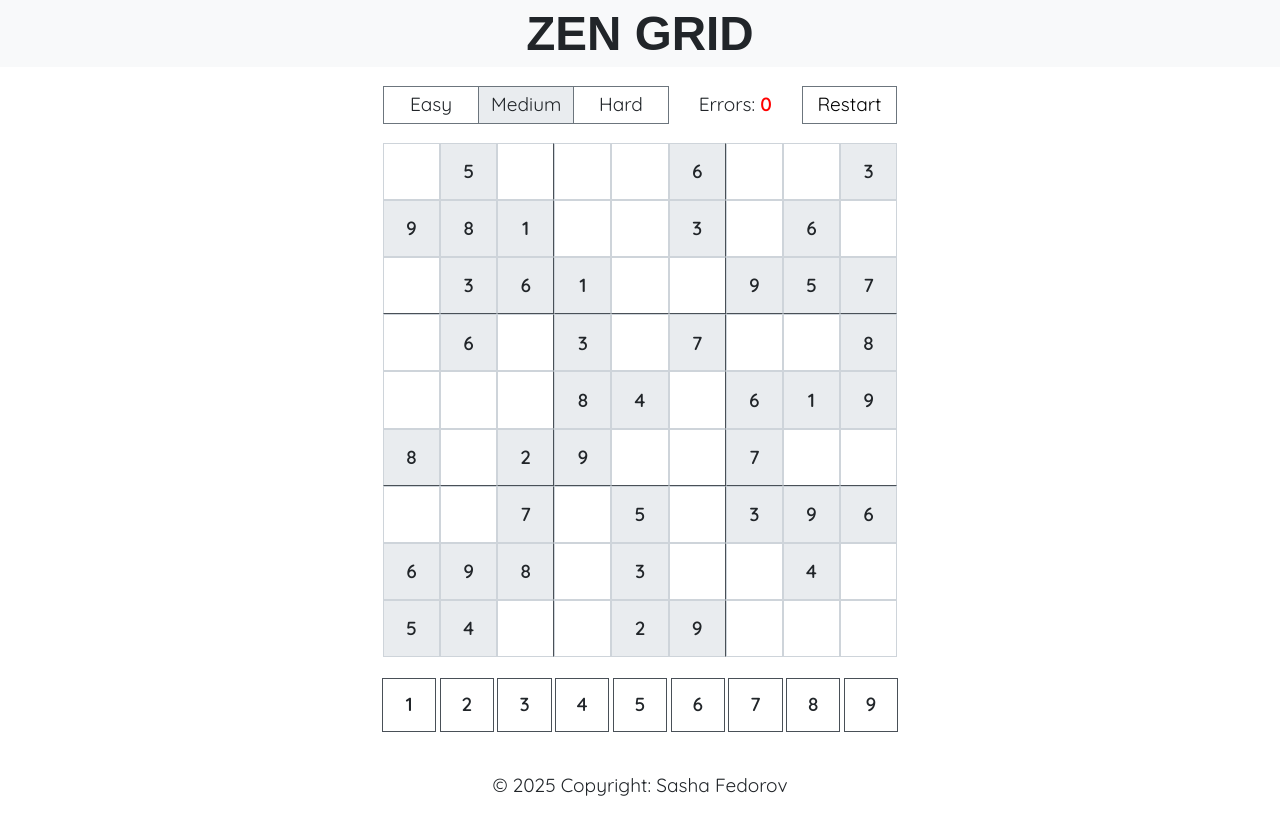
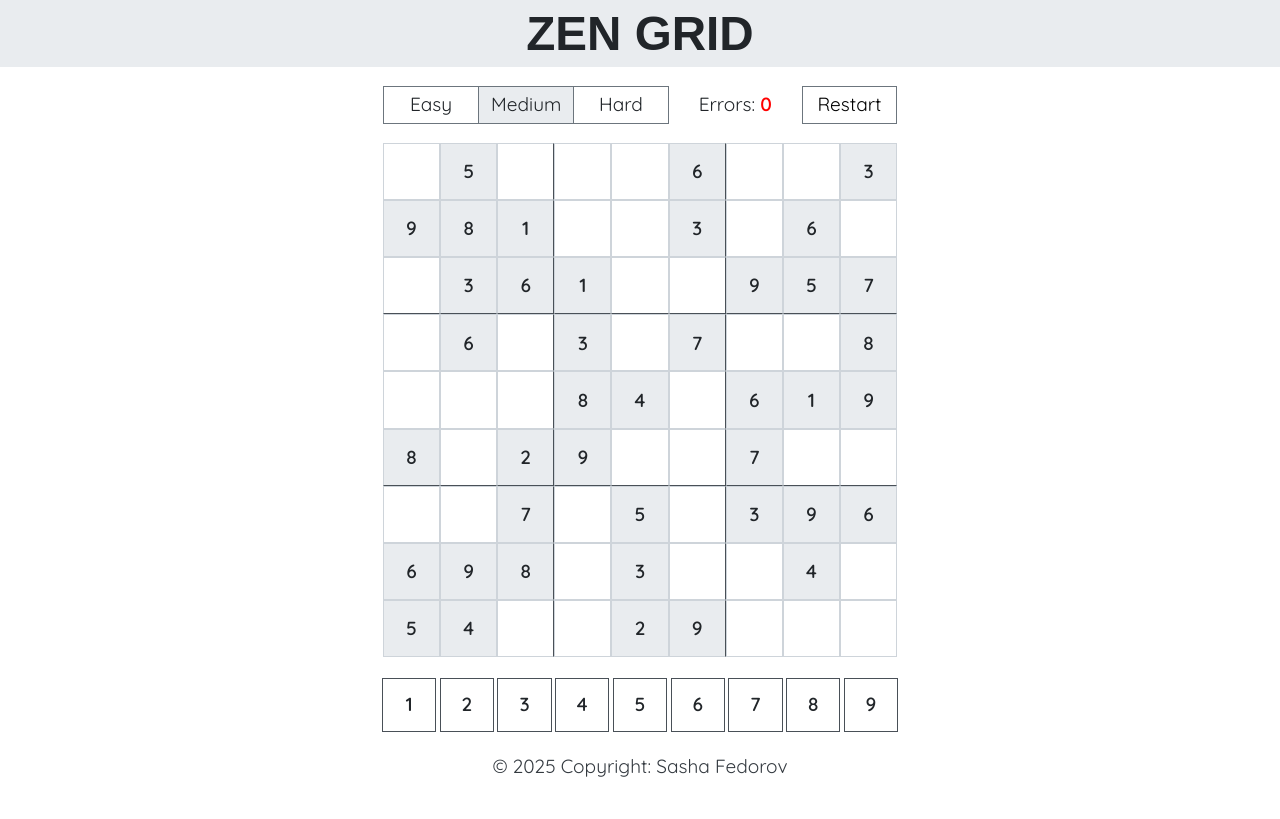
Before and after one commit to sasha-fedorov/zen-grid, a plain HTML site: page index.html in a window 1280 px wide. Drawn offline with nearby package versions, Linux system fonts and the light colour scheme; a web font is replaced by a local one.

Commit message:
Remove bootstrap styles

```diff
--- a/assets/css/style.css
+++ b/assets/css/style.css
@@ -16,6 +16,16 @@
   --gray-700: #495057;
   --gray-800: #343a40;
   --gray-900: #212529;
+}
+
+#header {
+  width: 100%;
+  background-color: var(--gray-200);
+}
+
+#footer a {
+  color: var(--gray-800);
+  text-decoration: none;
 }
 
 #controls {
--- a/index.html
+++ b/index.html
@@ -14,10 +14,8 @@
 </head>
 
 <body>
-  <header id="header" class="container-fluid bg-body-tertiary">
-    <div class="container">
-      <h1>Zen Grid</h1>
-    </div>
+  <header id="header">
+    <h1>Zen Grid</h1>
   </header>
 
   <main>
@@ -48,16 +46,12 @@
   </main>
 
 
-  <footer id="footer" class="container-fluid text-center p-3">
-    <a href="https://github.com/sasha-fedorov" class="link-dark link-underline-opacity-0" target="_blank"
-      rel="external">© 2025 Copyright: Sasha
-      Fedorov</a>
+  <footer id="footer">
+    <a href="https://github.com/sasha-fedorov" target="_blank" rel="external"
+      aria-label="Credits with link to creator GitHub page">
+      © 2025 Copyright: Sasha Fedorov
+    </a>
   </footer>
-
-  <!-- bootstrap JS script -->
-  <script src="https://cdn.jsdelivr.net/npm/bootstrap@5.3.6/dist/js/bootstrap.bundle.min.js"
-    integrity="sha384-j1CDi7MgGQ12Z7Qab0qlWQ/Qqz24Gc6BM0thvEMVjHnfYGF0rmFCozFSxQBxwHKO" crossorigin="anonymous">
-  </script>
 
   <!-- main JS script -->
   <script type="module" src="assets/js/script.js"></script>
```
